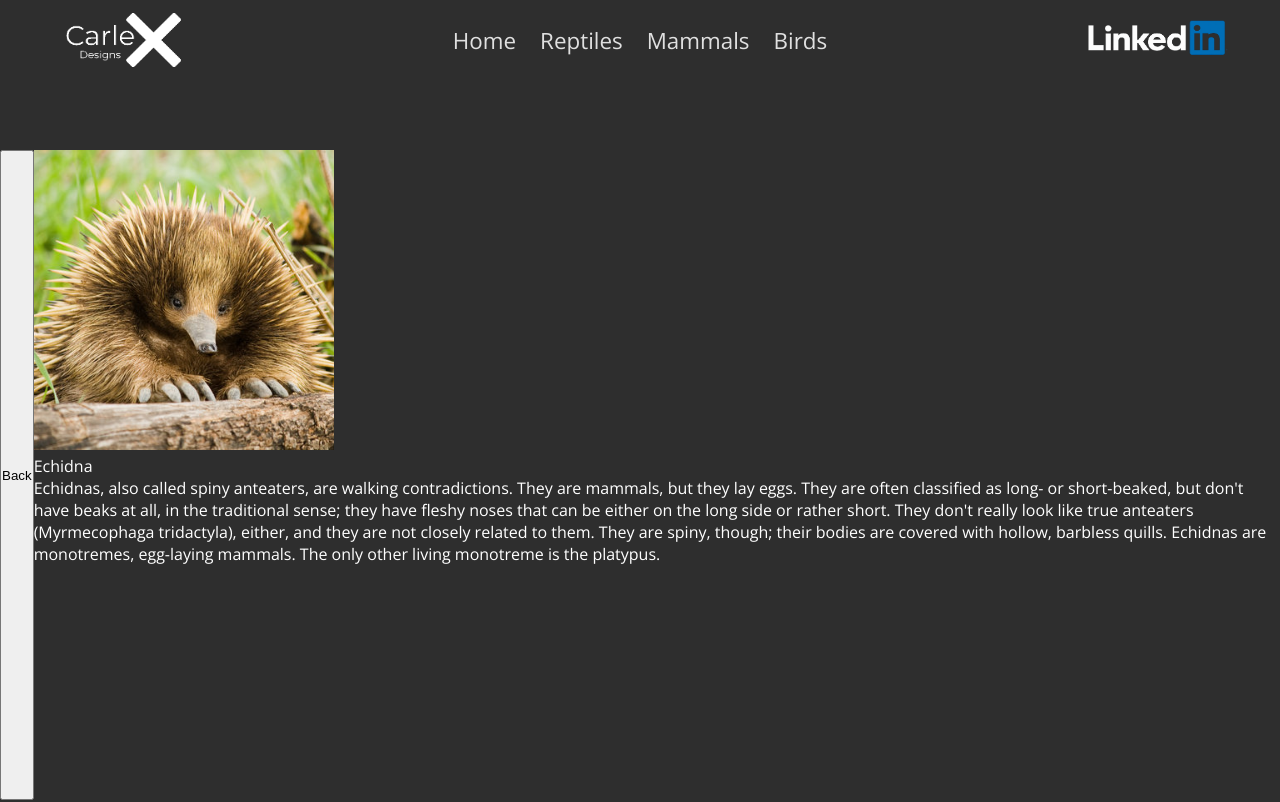
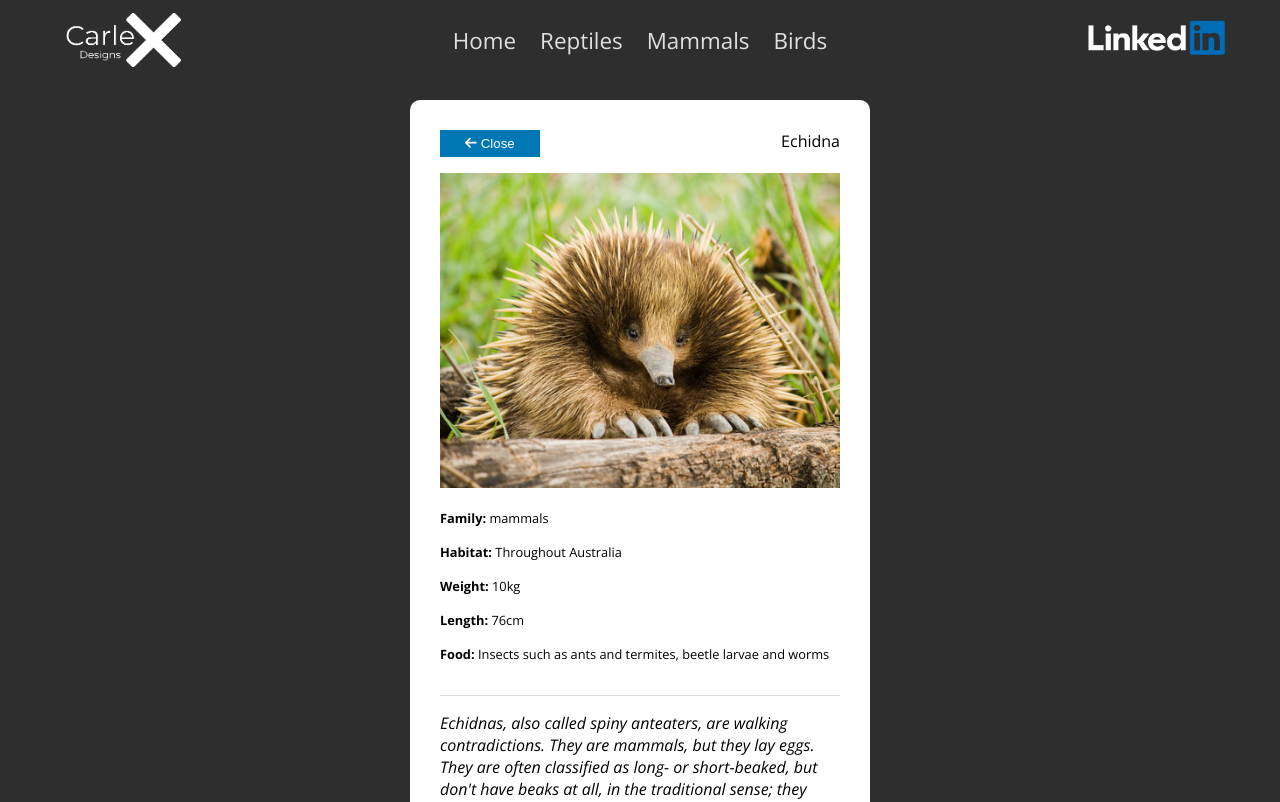
Before and after one commit to Endorze/zoo-react-project, a React (Vite) app: page /animal/1 in a window 1280 px wide. Shown: the top 802 px of the page. Built offline with nearby package versions, Linux system fonts and the light colour scheme.

Commit message:
feat: Added styling to animalinfo page

```diff
--- a/package.json
+++ b/package.json
@@ -11,6 +11,7 @@
   },
   "dependencies": {
     "@fortawesome/fontawesome-svg-core": "^6.7.2",
+    "@fortawesome/free-solid-svg-icons": "^6.7.2",
     "@fortawesome/react-fontawesome": "^0.2.2",
     "react": "^19.0.0",
     "react-dom": "^19.0.0",
--- a/src/components/AnimalInfo/animalInfo.jsx
+++ b/src/components/AnimalInfo/animalInfo.jsx
@@ -1,25 +1,72 @@
 import { Link, useParams, useNavigate } from "react-router-dom";
 import animals from "../../data/animals"
 import styles from "./animalInfo.module.css"
+import MaxWidthLayout from "../Layout/MaxWidthLayout/maxWidthLayout";
+import { FontAwesomeIcon } from "@fortawesome/react-fontawesome";
+import { faArrowLeft } from "@fortawesome/free-solid-svg-icons";
+import { useState } from "react";
+
 
 const AnimalInfo = () => {
 
+    const [toggle, setToggle] = useState(null);
     const navigate = useNavigate();
     const { id } = useParams();
     const animal = animals.find((animal) => animal.id === parseInt(id));
 
     if (!animal) return <p>Animal not found</p>
 
+
     return (
-        <div>
+        <div className={styles.centerWrapper}>
+
             <div className={styles.animalInfo}>
-                <button onClick={() => navigate(-1)}>Back</button>
+                <div className={styles.horizontal}>
+                    <button onClick={() => navigate(-1)}><FontAwesomeIcon icon={faArrowLeft} /> Close</button>
+                    <p>{animal.name}</p>
+                </div>
                 <div>
-                <img src={animal.imagePath} />
-                <p>{animal.name}</p>
-                <div>{animal.description}</div>
+                    <div>
+                        <div onMouseEnter={() => setToggle(true)} onMouseLeave={() => setToggle(false)} >
+                            {toggle ? (
+                                <iframe
+                                    width="400"
+                                    height="315"
+                                    src={animal.youtubeLink}
+                                    title="YouTube video player"
+                                    frameborder="0"
+                                    allow="accelerometer; autoplay; clipboard-write; encrypted-media; gyroscope; picture-in-picture; web-share"
+                                    referrerpolicy="strict-origin-when-cross-origin"
+                                    allowfullscreen
+                                ></iframe>
+                            ) : (
+                                <img src={animal.imagePath} />
+                            )}
+                        </div>
+                        <div className={styles.infoBox}>
+                            <div>
+                                <p><strong>Family: </strong>{animal.group}</p>
+                            </div>
+                            <div>
+                                <p><strong>Habitat: </strong>{animal.found}</p>
+                            </div>
+                            <div>
+                                <p><strong>Weight: </strong>{animal.weight}</p>
+                            </div>
+                            <div>
+                                <p><strong>Length: </strong>{animal.length}</p>
+                            </div>
+                            <div>
+                                <p><strong>Food: </strong>{animal.food}</p>
+                            </div>
+                        </div>
+                    </div>
+                </div>
+                <div className={styles.animalDescription}>
+                <p className={styles.description}>{animal.description}</p>
                 </div>
             </div>
+
         </div>
     )
 }
--- a/src/components/AnimalInfo/animalInfo.module.css
+++ b/src/components/AnimalInfo/animalInfo.module.css
@@ -1,13 +1,68 @@
 .animalInfo {
-    padding-top: var(--margin-distance);
     display: flex;
-    height: 100vh;
-    justify-content: center;
+    background-color: white;
+    color: black;
+    padding: 30px;
+    flex-direction: column;
+    border-radius: 10px;
     margin: auto;
+    max-width: 460px;
+    gap: var(--gap);
 }
 
-.animalInfo img {
-    max-width: 300px;
-    height: 300px;
+.horizontal {
+    display: flex;
+    justify-content: space-between;
+}
+
+.animalDescription {
+    border-top: 1px solid #ddd;
+    padding-top: 1rem;
+    margin-top: 1rem;
+    font-style: italic;
+  }
+
+
+.animalInfo img,
+.animalInfo iframe {
+    width: 400px;
+    height: 315px;
     object-fit: cover;
+    margin-bottom: 1rem;
 }
+
+
+.animalInfo button {
+    height: fit-content;
+    min-width: 100px;
+    padding: 6px;
+    background-color: var(--button-color);
+    border: none;
+    color: white;
+    cursor: pointer;
+}
+
+.animalInfo button:hover {
+    background-color: #1A8BCB;
+    transition: 0.1s ease-in;
+    transform: scale(1.02);
+}
+
+.infoBox {
+    display: flex;
+    flex-direction: column;
+    gap: var(--gap);
+    font-size: 0.8rem;
+}
+
+.centerWrapper {
+    padding: 100px;
+    display: flex;
+    flex-direction: column;
+    align-items: center;
+    height: 100vh;
+}
+
+.animalInfo .description {
+    font-size: 550;
+}
--- a/src/components/Button/button.module.css
+++ b/src/components/Button/button.module.css
@@ -1,7 +1,13 @@
 .button {
     max-width: fit-content;
     padding: 16px;
-    background-color: beige;
+    background-color: var(--button-color);
+    color: white;
     cursor: pointer;
     border: none;
 }
+
+.button:hover {
+    background-color: #1A8BCB;
+    transition: 0.1s ease-in;
+}
--- a/src/components/MainContent/mainContent.module.css
+++ b/src/components/MainContent/mainContent.module.css
@@ -10,10 +10,8 @@
  flex-direction: column;
  background-color: white;
  color: black;
- border-radius: 10px;
  padding: 20px;
- transition: 0.1s ease-in;
- justify-content: space-between;
+ height: 400px;
 }
 
 .infoBox img {
--- a/src/components/Sidebar/sidebar.jsx
+++ b/src/components/Sidebar/sidebar.jsx
@@ -9,7 +9,6 @@ const Sidebar = ({group, onSelectAnimal}) => {
 
     return (
         <sidebar className={styles.sidebar}>
-            <h2>{group}</h2>
             {filteredAnimals.map((item, index) =>
             <button key={index} onClick={() => onSelectAnimal(item)}>{item.name}</button>
             )}
--- a/src/components/Sidebar/sidebar.module.css
+++ b/src/components/Sidebar/sidebar.module.css
@@ -1,12 +1,24 @@
 .sidebar {
     display: flex;
+    scroll-padding-top: 10px;
     flex-direction: column;
-    min-width: 20%;
+    max-width: 20%;
+    width: 100%;
+    padding: 16px;
     height: 100%;
+    height: 200px;
     overflow-y: auto;
-    height: 200px;
 }
 
 .sidebar button {
-    padding: 8px;
+    background-color: var(--button-color);
+    color: white;
+    border: none;
+    cursor: pointer;
+    padding: 16px;
 }
+
+.sidebar button:hover {
+    background-color: #1A8BCB;
+    transition: 0.1s ease-in;
+}
--- a/src/data/animals.js
+++ b/src/data/animals.js
@@ -12,6 +12,7 @@ const animals = [
       weight: "10kg",
       found: "Throughout Australia",
       imagePath: "/images/mammals/echidna.jpg",
+      youtubeLink: "https://www.youtube.com/embed/FnrwDehyxxg?autoplay=1&mute=1",
     },
     {
       id: 2,
@@ -25,6 +26,7 @@ const animals = [
       weight: "10kg",
       found: "Tasmania",
       imagePath: "/images/mammals/tasmanian.jpg",
+      youtubeLink: "https://www.youtube.com/embed/001atF_yIwk?si=57xhPo6ppKJDkmNn&autoplay=1&mute=1",
     },
     {
       id: 3,
@@ -38,6 +40,7 @@ const animals = [
       weight: "3kg",
       found: "Rottnest Island and parts of Western Australia",
       imagePath: "/images/mammals/quokka.jpg",
+      youtubeLink: "https://www.youtube.com/embed/_IH5MTsbzIc?si=O4A3QDWLweTY7eov&autoplay=1&mute=1",
     },
 
     // Reptiles
@@ -53,6 +56,7 @@ const animals = [
       weight: "1kg",
       found: "Northern Australia",
       imagePath: "/images/reptiles/frillnecked.jpg",
+      youtubeLink: "https://www.youtube.com/embed/rLY2gNiOFzk?si=NR0IH7me6w4CAM-D&autoplay=1&mute=1",
     },
     {
       id: 5,
@@ -66,6 +70,7 @@ const animals = [
       weight: "50kg",
       found: "Tropical coasts of QLD, NT, and WA",
       imagePath: "/images/reptiles/hawksbill.jpg",
+      youtubeLink: "https://www.youtube.com/embed/5Rmv3nliwCs?si=6DYDsvoDQ5SJ_KC-&autoplay=1&mute=1",
     },
     {
       id: 6,
@@ -79,6 +84,7 @@ const animals = [
       weight: "20kg",
       found: "Australian deserts",
       imagePath: "/images/reptiles/perentie.jpg",
+      youtubeLink: "https://www.youtube.com/embed/FnrwDehyxxg&autoplay=1&mute=1",
     },
 
     // Birds
@@ -94,6 +100,7 @@ const animals = [
       weight: "44kg",
       found: "Queensland",
       imagePath: "/images/birds/cassowary.jpg",
+      youtubeLink: "https://www.youtube.com/embed/FnrwDehyxxg&autoplay=1&mute=1",
     },
     {
       id: 8,
@@ -107,6 +114,7 @@ const animals = [
       weight: "300g",
       found: "Australia wide",
       imagePath: "/images/birds/kookaburra.jpg",
+      youtubeLink: "https://www.youtube.com/embed/FnrwDehyxxg&autoplay=1&mute=1",
     },
     {
       id: 9,
@@ -120,6 +128,7 @@ const animals = [
       weight: "900g",
       found: "SE Australia",
       imagePath: "/images/birds/yellowtail.jpg",
+      youtubeLink: "https://www.youtube.com/embed/FnrwDehyxxg&autoplay=1&mute=1",
     },
   ];
 
--- a/src/index.css
+++ b/src/index.css
@@ -5,6 +5,7 @@
   font-family: "Open Sans";
   --gap: 16px;
   --margin-distance: 150px;
+  --button-color: #0077B5;
 }
 
 * {
@@ -22,10 +23,10 @@ body {
 .vertical {
   display: flex;
   flex-direction: column;
-  gap: 16px;
+  gap: var(--gap);
 }
 
 .horizontal {
   display: flex;
-  gap: 16px;
+  gap: var(--gap);
 }
```
Also changed, not shown: 1 other file (tests, documents, lock files or other folders).
